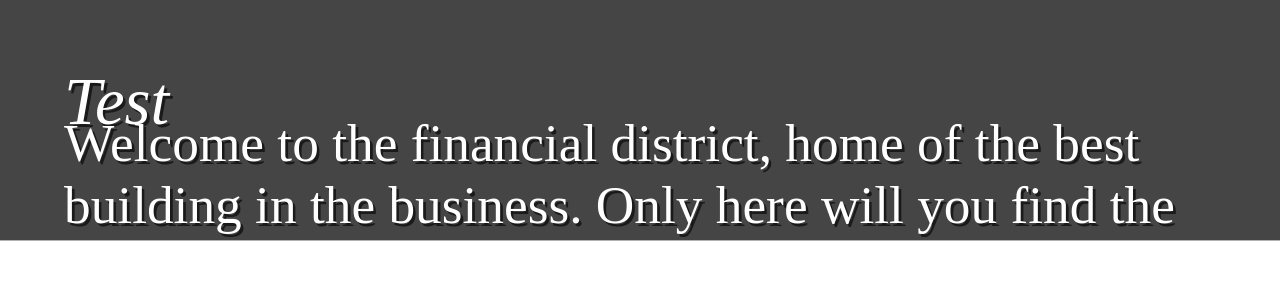
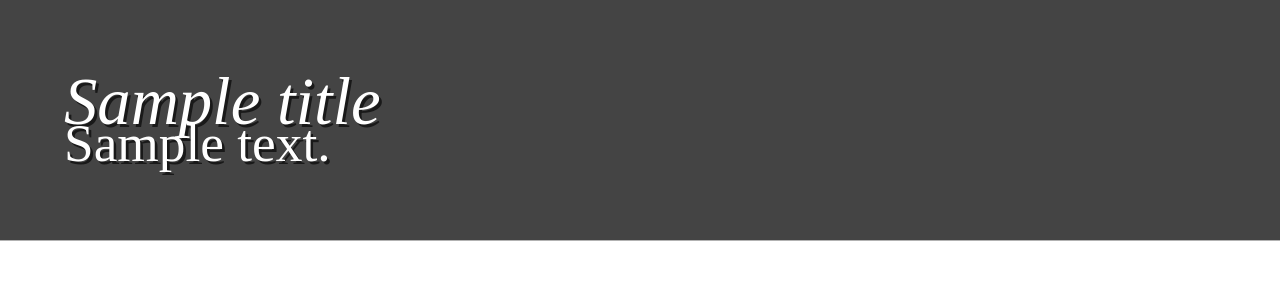
Before and after one commit to stuycs-softdev-fall-2013/proj3-CrowdHunts, a Flask app: template templates/test.html in a window 1280 px wide. Shown: the top 300 px of the page. Run offline with Flask 2, Linux system fonts and the light colour scheme; the template is opened without the code that fills it: most values are stand-ins (such as "Sample title", 1, 10 or a date in 2020); some libraries are stand-ins or nearby versions.

Commit message:
removing placeholder text

```diff
--- a/scores.py
+++ /dev/null
@@ -1,2 +0,0 @@
-def score(speed, distance, drawings, value):
-    return (distance + (drawings * value)) / speed
--- a/templates/test.html
+++ b/templates/test.html
@@ -59,15 +59,11 @@
     <div id="description">
       <div class="text">
         <div id="title">
-					Test
+	  {{title}}
         </div>
-				<bh />
+        <bh/>
         <div id="body">
-				Welcome to the financial district, home of the best building in the business. Only here will you find the likes of potbelly, duane reade, and chase all within the same block. We've even got two starbucks!
-
-				In other news, somehow i have become a drone after watching the cleveland show for 30 minutes. Perhaps its just my obsession with stupid shows MKAING you stupid, but perhaps im right. Perhaps theres something outside of my control, involved in trust and learning and related to subconscious language, a language that tricks you when you watch these idiotic shows.
-
-				The cleveland show is on another level though.
+	  {{body}}
         </div>
       </div>
     </div>
```
Lines whose indentation alone changed are shown as unchanged.
